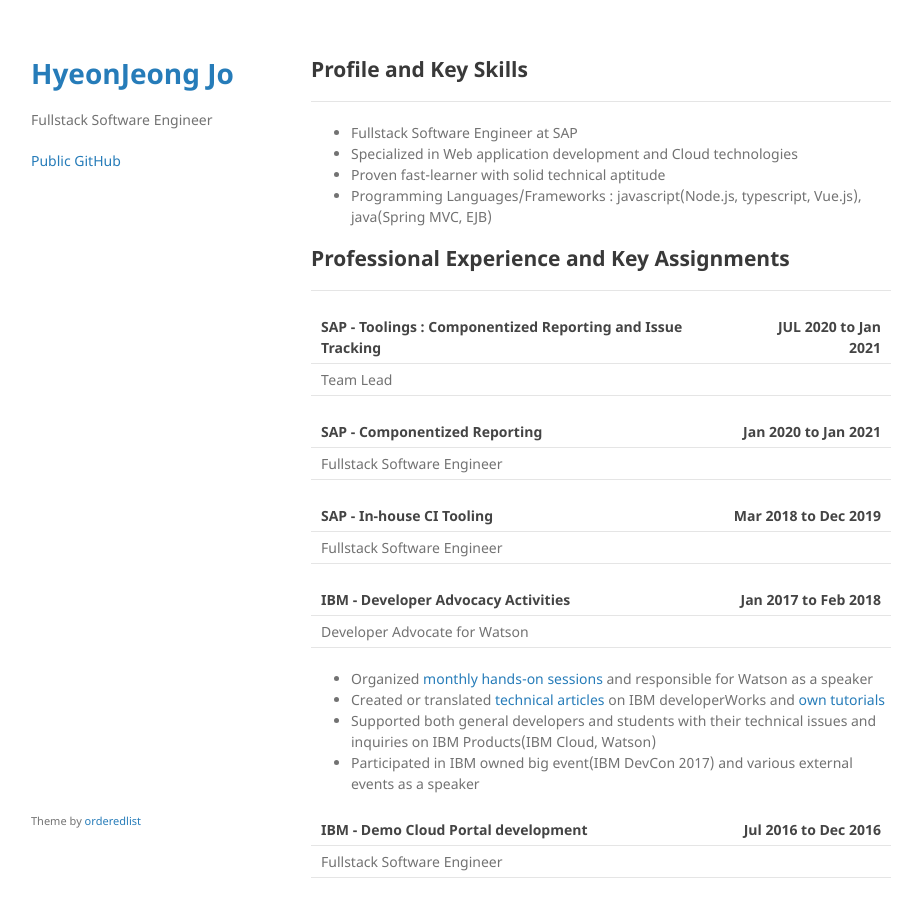
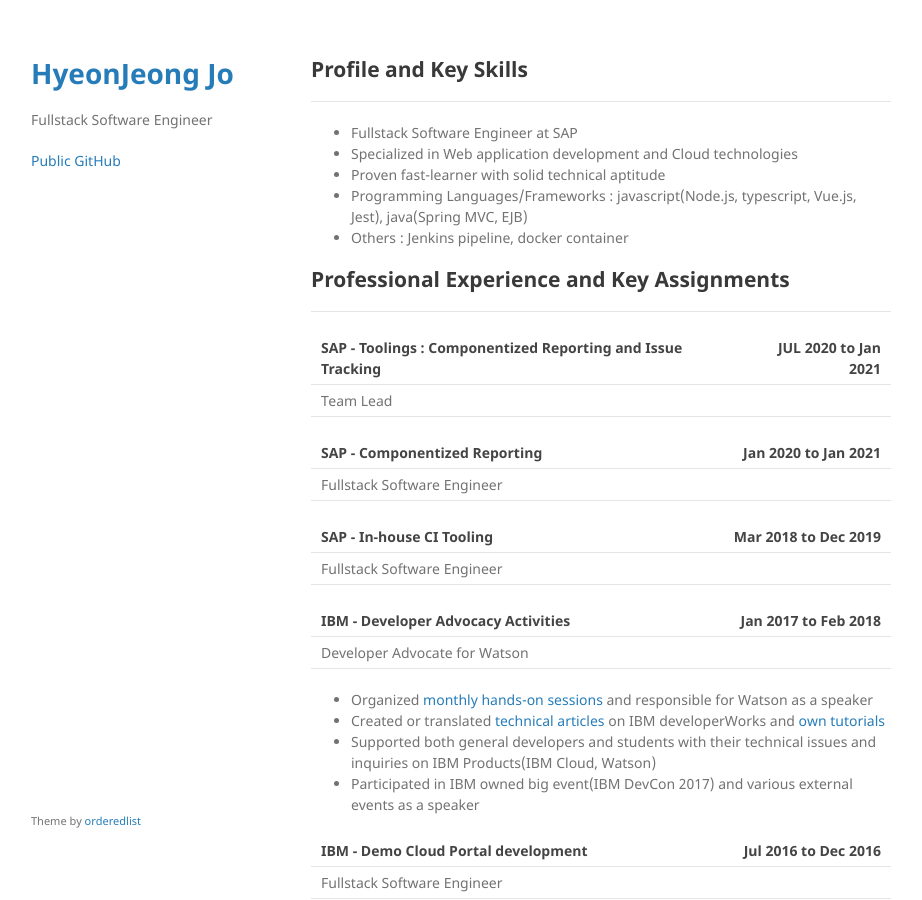
Before and after one commit to hjjo/hjjo.github.io, a Jekyll site: the page built from index.md, in a window 1280 px wide and 900 px high. Shown: the whole window, without its empty margins (179-1101 px from the left). Built offline with Jekyll 4.4.1, drawn with Linux system fonts in a browser that asks for light colours; our own code applies the rules of GitHub Pages for plain Markdown files.

Commit message:
add skills in profile

```diff
--- a/index.md
+++ b/index.md
@@ -7,7 +7,8 @@ layout: default
 - Fullstack Software Engineer at SAP
 - Specialized in Web application development and Cloud technologies
 - Proven fast-learner with solid technical aptitude
-- Programming Languages/Frameworks : javascript(Node.js, typescript, Vue.js), java(Spring MVC, EJB)
+- Programming Languages/Frameworks : javascript(Node.js, typescript, Vue.js, Jest), java(Spring MVC, EJB)
+- Others : Jenkins pipeline, docker container
 
 ## Professional Experience and Key Assignments
 ***
```
